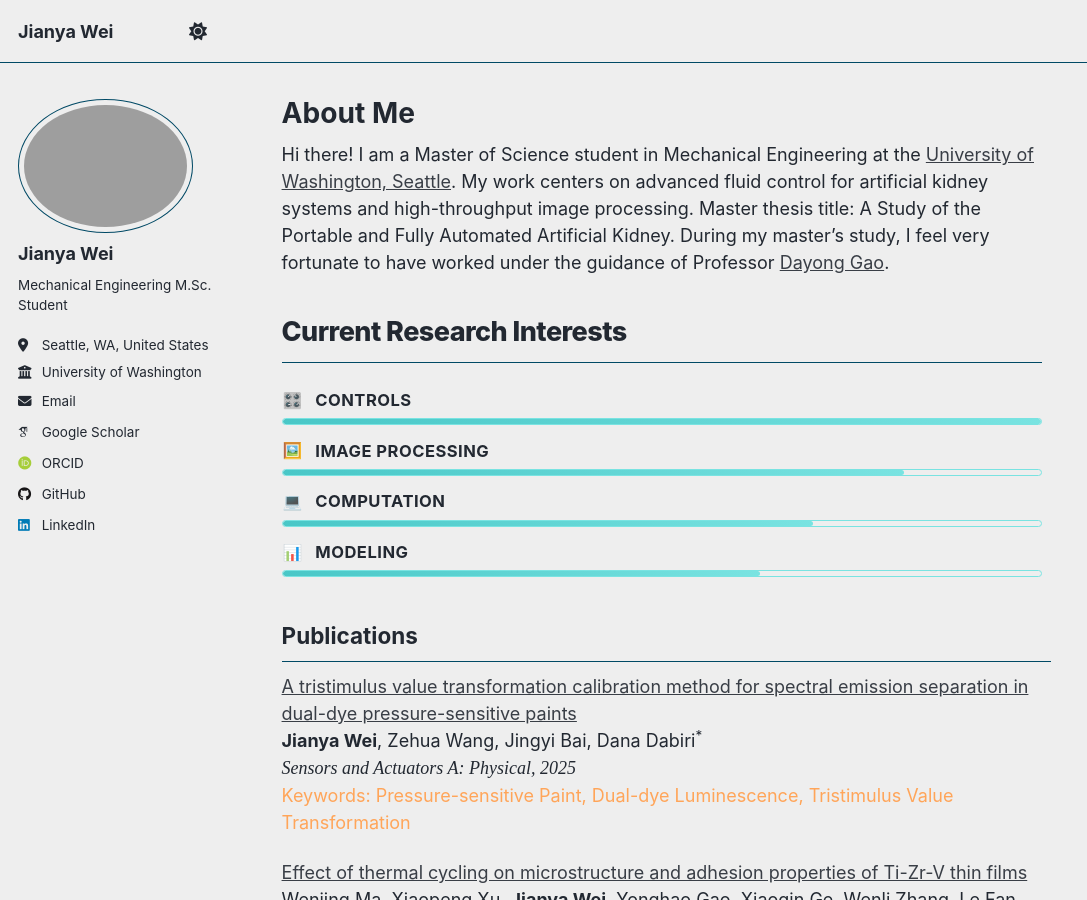
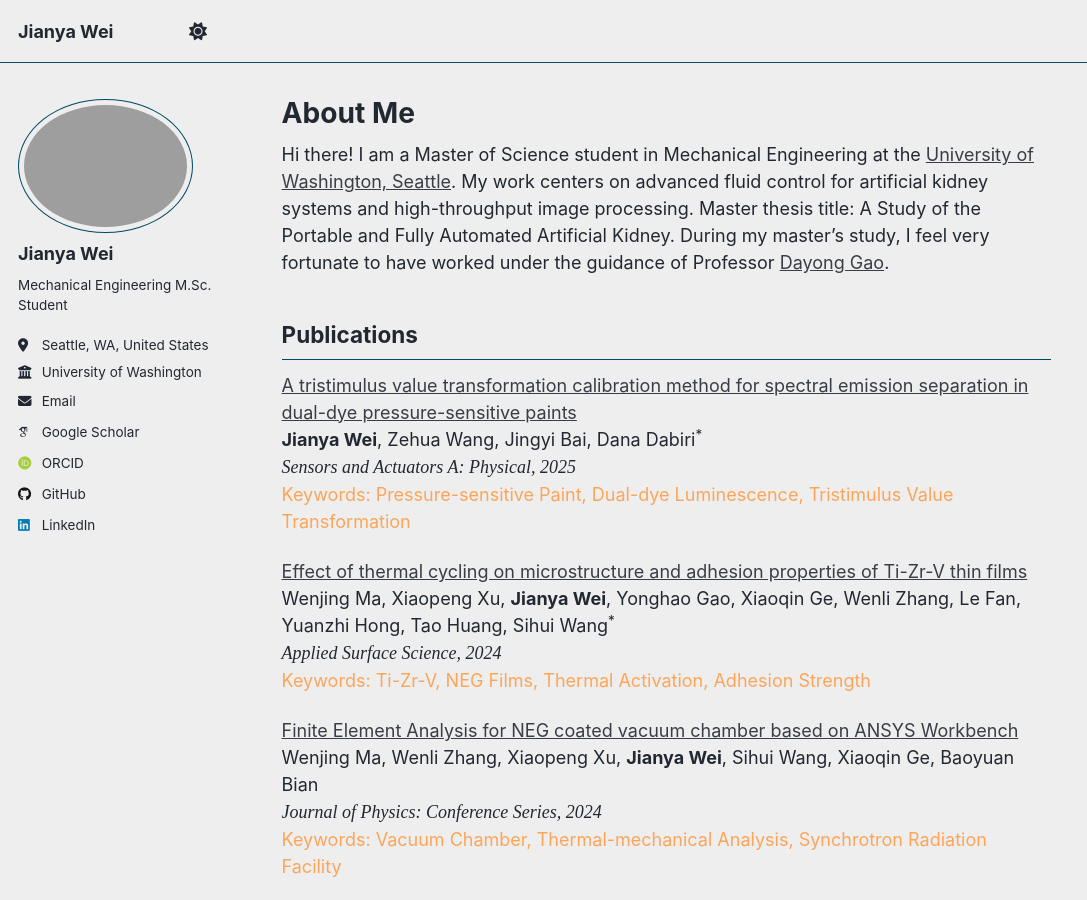
Before and after one commit to jywei02/jywei02.github.io, a Jekyll site: the page built from _pages/about.md, in a window 1280 px wide and 900 px high. Shown: the whole window, without its empty margins (0-1087 px from the left). Built offline with Jekyll 4.4.1, drawn with Linux system fonts in a browser that asks for light colours; some web fonts are replaced; comment, search, counter and statistics services are not loaded.

Commit message:
Comment out research panel in about.md
Commented out the research panel section in the about page.

```diff
--- a/_pages/about.md
+++ b/_pages/about.md
@@ -8,7 +8,7 @@ redirect_from:
 ---
 Hi there! I am a Master of Science student in Mechanical Engineering at the <a href="https://www.washington.edu/" target="_blank">University of Washington, Seattle</a>. My work centers on advanced fluid control for artificial kidney systems and high-throughput image processing. Master thesis title: A Study of the Portable and Fully Automated Artificial Kidney. During my master's study, I feel very fortunate to have worked under the guidance of Professor <a href="https://www.me.washington.edu/facultyfinder/dayong-gao" target="_blank">Dayong Gao</a>.
 
-<div class="research-panel">
+<!-- <div class="research-panel">
   <h2 class="research-panel__title">Current Research Interests</h2>
 
   <div class="research-panel__group">
@@ -52,7 +52,7 @@ Hi there! I am a Master of Science student in Mechanical Engineering at the <a h
       </div>
     </div>
   </div>
-</div>
+</div> -->
 
 Publications
 ------
```
